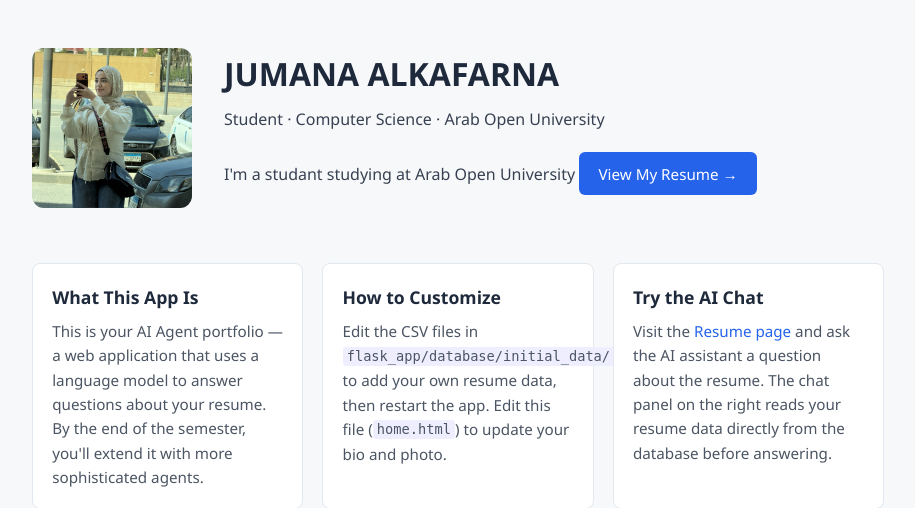
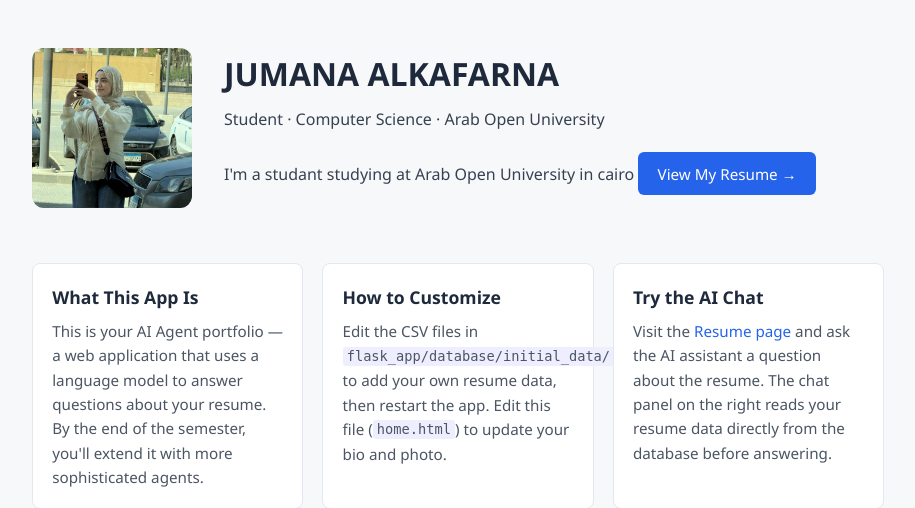
Before and after one commit to AUC-SPOCS-AI-AGENTS/ai-agents, a Flask app: page / in a window 1280 px wide. Shown: the part 56-564 px from the top of the page, without its empty margins (182-1097 px from the left). Run offline with Flask 3, Linux system fonts and the light colour scheme.

Commit message:
Update home.html

```diff
--- a/homework 0/flask_app/templates/home.html
+++ b/homework 0/flask_app/templates/home.html
@@ -40,7 +40,7 @@
         What do you study? What are you interested in? What's a fun fact about you?
       -->
       <p>
-        I'm a studant studying at Arab Open University
+        I'm a studant studying at Arab Open University in cairo
 
       <a href="/resume" class="btn">View My Resume →</a>
 
```
